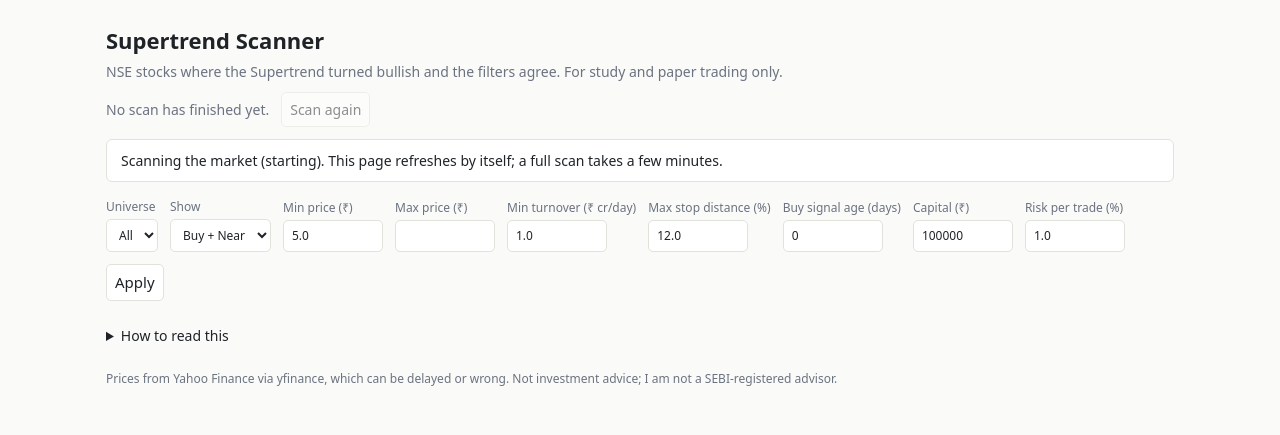
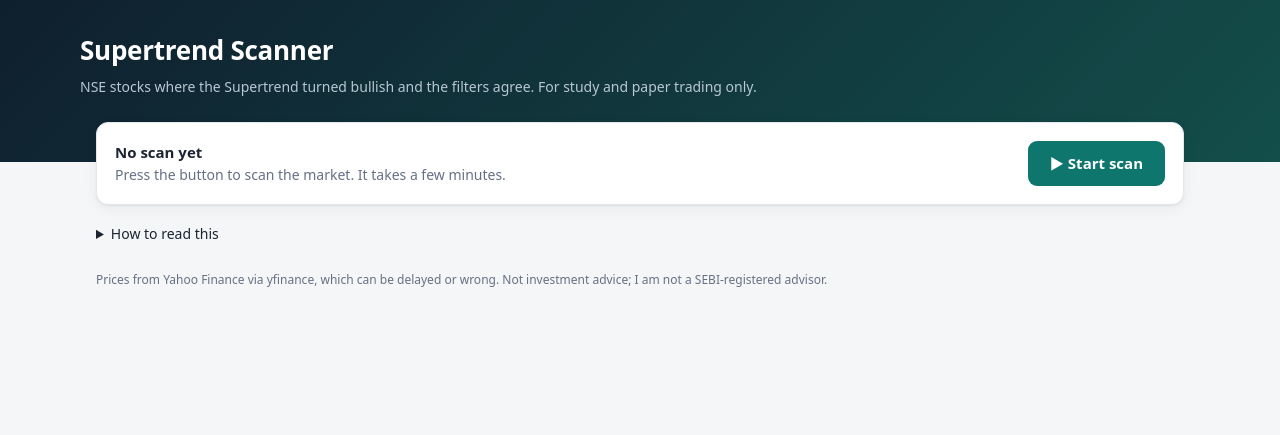
Before and after one commit to vikhyaat/supertrend-scanner, a Flask app: page / in a window 1280 px wide. Shown: the top 435 px of the page. Run offline with Flask 3, Linux system fonts and the light colour scheme.

Commit message:
Manual scan button and local stock lists

```diff
--- a/app.py
+++ b/app.py
@@ -2,30 +2,44 @@ import json
 import math
 import os
 import threading
-from datetime import date, datetime, timedelta
+from datetime import date, datetime
 from zoneinfo import ZoneInfo
 
-from flask import Flask, redirect, render_template, request
+from flask import Flask, jsonify, redirect, render_template, request
 
 import scanner
 
 IST = ZoneInfo("Asia/Kolkata")
 CACHE = os.path.join(os.path.dirname(os.path.abspath(__file__)), "data", "scan_cache.json")
-REFRESH_HOURS = float(os.environ.get("REFRESH_HOURS", "6"))   # auto-rescan when results are older than this
-COOLDOWN_MIN = float(os.environ.get("COOLDOWN_MIN", "30"))    # minimum gap between scans
+COOLDOWN_MIN = float(os.environ.get("COOLDOWN_MIN", "5"))   # gap required after a successful scan
+STUCK_MIN = 25                                              # a scan older than this is treated as dead
 
 app = Flask(__name__)
 lock = threading.Lock()
-state = {"status": "idle", "progress": "", "error": None, "rows": [], "updated": None, "data_date": None,
-         "provisional": False, "info": {}, "last_attempt": None}
+state = {"status": "idle", "stage": "", "done": 0, "total": 0, "error": None, "rows": [], "updated": None,
+         "data_date": None, "provisional": False, "info": {}, "log": [], "started": None, "scan_id": 0}
 
 
 def now():
     return datetime.now(IST)
 
 
+def minutes_since(iso):
+    return (now() - datetime.fromisoformat(iso)).total_seconds() / 60
+
+
 def market_open(t):
     return t.weekday() < 5 and (9, 15) <= (t.hour, t.minute) < (15, 30)
+
+
+def is_scanning():
+    return state["status"] == "scanning" and minutes_since(state["started"]) < STUCK_MIN
+
+
+def can_scan():
+    if is_scanning():
+        return False
+    return bool(state["error"]) or not state["updated"] or minutes_since(state["updated"]) >= COOLDOWN_MIN
 
 
 def load_cache():
@@ -38,52 +52,55 @@ def load_cache():
 
 def save_cache():
     os.makedirs(os.path.dirname(CACHE), exist_ok=True)
-    keys = ["rows", "updated", "data_date", "provisional", "info"]
     with open(CACHE, "w") as f:
-        json.dump({k: state[k] for k in keys}, f)
-
-
-def minutes_since(iso):
-    return (now() - datetime.fromisoformat(iso)).total_seconds() / 60
-
-
-def needs_refresh():
-    if state["last_attempt"] and minutes_since(state["last_attempt"]) < 10:
-        return False
-    if not state["updated"]:
-        return True
-    if minutes_since(state["updated"]) > REFRESH_HOURS * 60:
-        return True
-    return bool(state["provisional"] and not market_open(now()))   # re-scan once the day's candle is final
+        json.dump({k: state[k] for k in ("rows", "updated", "data_date", "provisional", "info")}, f)
 
 
 def start_scan():
     with lock:
-        if state["status"] == "scanning":
+        if is_scanning():
             return False
-        state.update(status="scanning", progress="starting", error=None, last_attempt=now().isoformat())
-    threading.Thread(target=_run, daemon=True).start()
+        state["scan_id"] += 1
+        state.update(status="scanning", stage="Starting", done=0, total=0, error=None, log=[],
+                     started=now().isoformat())
+        sid = state["scan_id"]
+    threading.Thread(target=_run, args=(sid,), daemon=True).start()
     return True
 
 
-def _run():
+def _run(sid):
+    def live():
+        return state["scan_id"] == sid
+
+    def progress(stage, done=0, total=0):
+        if live():
+            state.update(stage=stage, done=done, total=total)
+
+    def log(msg):
+        if live():
+            state["log"] = (state["log"] + [f"{now():%H:%M:%S}  {msg}"])[-40:]
+
     try:
-        rows, info = scanner.run_scan(lambda d, t: state.update(progress=f"{d} of {t} stocks checked"))
-        t = now()
-        with lock:
-            state.update(rows=rows, info=info, updated=t.isoformat(), data_date=info["data_date"],
-                         provisional=market_open(t))
-        save_cache()
+        rows, info = scanner.run_scan(progress, log)
+        if live():
+            t = now()
+            with lock:
+                state.update(rows=rows, info=info, updated=t.isoformat(), data_date=info["data_date"],
+                             provisional=market_open(t))
+            save_cache()
+            log(f"Finished: {len(rows)} setups found")
     except Exception as e:
-        state["error"] = str(e)
+        log(f"Failed: {e}")
+        if live():
+            state["error"] = str(e)
     finally:
-        state.update(status="idle", progress="")
+        if live():
+            state.update(status="idle", stage="")
 
 
 def num(name, default, lo=0.0, hi=None):
-    raw = request.args.get(name, "").strip()
     try:
-        v = float(raw)
+        v = float(request.args.get(name, "").strip())
     except ValueError:
         return default
     if not math.isfinite(v):
@@ -93,8 +110,6 @@ def num(name, default, lo=0.0, hi=None):
 
 @app.route("/")
 def index():
-    if needs_refresh():
-        start_scan()
     f = {"group": request.args.get("group", "All"), "show": request.args.get("show", "both"),
          "min_price": num("min_price", 5.0), "max_price": num("max_price", None),
          "min_turnover": num("min_turnover", 1.0), "max_risk": num("max_risk", 12.0, 0.1, 100),
@@ -117,24 +132,27 @@ def index():
         rows.append({**r, "qty": qty if r["status"] == "BUY" else qty // 2})
     rows.sort(key=lambda r: (r["status"] != "BUY", -r["filters_ok"], -r["adx"]))
     info = state["info"]
-    last = state["last_attempt"]
+    updated = state["updated"]
     return render_template(
         "index.html", rows=rows, f=f, groups=["All"] + list(info.get("loaded", {})), failed=info.get("failed", []),
-        scanning=state["status"] == "scanning", progress=state["progress"], error=state["error"],
-        provisional=state["provisional"], scanned=info.get("scanned", 0), total=len(state["rows"]),
+        scanning=is_scanning(), stage=state["stage"], done=state["done"], total=state["total"],
+        error=state["error"], log=state["log"], provisional=state["provisional"], scanned=info.get("scanned", 0),
         buys=sum(r["status"] == "BUY" for r in rows), nears=sum(r["status"] == "NEAR" for r in rows),
-        updated=datetime.fromisoformat(state["updated"]).astimezone(IST).strftime("%d %b %Y, %I:%M %p IST") if state["updated"] else None,
+        updated=datetime.fromisoformat(updated).astimezone(IST).strftime("%d %b %Y, %I:%M %p IST") if updated else None,
         data_date=date.fromisoformat(state["data_date"]).strftime("%d %b %Y") if state["data_date"] else None,
-        can_refresh=state["status"] != "scanning" and (not last or minutes_since(last) >= COOLDOWN_MIN),
-        cooldown=int(COOLDOWN_MIN))
+        can_scan=can_scan(), cooldown=int(COOLDOWN_MIN))
 
 
-@app.route("/refresh", methods=["POST"])
-def refresh():
-    last = state["last_attempt"]
-    if not last or minutes_since(last) >= COOLDOWN_MIN:
+@app.route("/scan", methods=["POST"])
+def scan():
+    if can_scan():
         start_scan()
     return redirect("/")
+
+
+@app.route("/status")
+def status():
+    return jsonify(scanning=is_scanning(), stage=state["stage"], done=state["done"], total=state["total"])
 
 
 @app.route("/healthz")
@@ -142,6 +160,4 @@ def healthz():
     return "ok"
 
 
-load_cache()
-if needs_refresh():
-    start_scan()
+load_cache()   # shows the last saved results on start; scans only start when you press the button
--- a/templates/index.html
+++ b/templates/index.html
@@ -3,47 +3,73 @@
 <head>
 <meta charset="utf-8">
 <meta name="viewport" content="width=device-width, initial-scale=1">
-{% if scanning %}<meta http-equiv="refresh" content="20">{% endif %}
 <title>Supertrend Scanner</title>
 <style>
-:root{--bg:#fafaf8;--fg:#1f2328;--mut:#6b7280;--line:#e2e2dc;--card:#fff;--buy:#1a6b3c;--near:#8a5a00}
-@media (prefers-color-scheme:dark){:root{--bg:#16181b;--fg:#e6e6e3;--mut:#9aa0a6;--line:#2f3338;--card:#1d2024;--buy:#5fbf86;--near:#d9a441}}
+:root{--bg:#f4f6f8;--fg:#1b2430;--mut:#667085;--line:#e3e8ee;--card:#fff;--accent:#0f766e;--accent2:#115e59;--buy:#0f7a45;--buyb:#e3f6ec;--near:#9a6200;--nearb:#fdf1d8;--head:#0f1f2e;--shadow:0 1px 2px rgba(16,24,40,.06),0 4px 14px rgba(16,24,40,.05)}
+@media (prefers-color-scheme:dark){:root{--bg:#0f1419;--fg:#e5e9ee;--mut:#97a1ad;--line:#27303a;--card:#171e26;--accent:#2dd4bf;--accent2:#5eead4;--buy:#5fd08f;--buyb:#12301f;--near:#e8b45a;--nearb:#3a2c10;--head:#0a1118;--shadow:none}}
 *{box-sizing:border-box}
-body{margin:0;background:var(--bg);color:var(--fg);font:15px/1.5 system-ui,-apple-system,"Segoe UI",Roboto,sans-serif}
-main{max-width:1100px;margin:0 auto;padding:24px 16px 48px}
-h1{font-size:22px;margin:0 0 4px;font-weight:600}
-.sub,.meta{color:var(--mut);font-size:14px;margin:0}
-.meta{margin-top:10px;display:flex;gap:12px;align-items:center;flex-wrap:wrap}
-.note{border:1px solid var(--line);background:var(--card);padding:10px 14px;border-radius:6px;margin:12px 0;font-size:14px}
-form.filters{display:flex;flex-wrap:wrap;gap:12px;align-items:end;margin:16px 0}
-label{display:flex;flex-direction:column;font-size:12px;color:var(--mut);gap:3px}
-input,select,button{font:inherit;padding:6px 8px;border:1px solid var(--line);border-radius:5px;background:var(--card);color:var(--fg)}
-input[type=number]{width:100px}
-button{cursor:pointer}button:disabled{opacity:.5;cursor:default}
-.wrap{overflow-x:auto;border:1px solid var(--line);border-radius:6px;background:var(--card)}
+body{margin:0;background:var(--bg);color:var(--fg);font:15px/1.55 system-ui,-apple-system,"Segoe UI",Roboto,sans-serif}
+header{background:linear-gradient(135deg,var(--head),#134e4a);color:#fff;padding:30px 16px 64px}
+.in{max-width:1120px;margin:0 auto}
+header h1{margin:0;font-size:26px;font-weight:650;letter-spacing:-.01em}
+header p{margin:6px 0 0;color:#b8c7d1;font-size:14px}
+main{max-width:1120px;margin:-40px auto 0;padding:0 16px 48px}
+.card{background:var(--card);border:1px solid var(--line);border-radius:12px;box-shadow:var(--shadow);padding:18px}
+.hero{display:flex;gap:16px;align-items:center;justify-content:space-between;flex-wrap:wrap}
+.hero .t{font-weight:600}.hero .s{color:var(--mut);font-size:14px}
+.btn{background:var(--accent);color:#fff;border:0;border-radius:9px;padding:11px 22px;font:inherit;font-weight:600;cursor:pointer;transition:.15s}
+@media (prefers-color-scheme:dark){.btn{color:#04201c}}
+.btn:hover{filter:brightness(1.08)}.btn:disabled{opacity:.45;cursor:not-allowed;filter:none}
+.bar{height:8px;background:var(--line);border-radius:99px;overflow:hidden;margin-top:12px}
+.bar i{display:block;height:100%;width:5%;background:var(--accent);border-radius:99px;transition:width .6s}
+.stats{display:grid;grid-template-columns:repeat(auto-fit,minmax(160px,1fr));gap:12px;margin:14px 0}
+.stat{padding:14px 16px}.stat b{display:block;font-size:24px;line-height:1.2}.stat span{color:var(--mut);font-size:13px}
+.note{border-left:3px solid var(--near);background:var(--card);border-radius:8px;padding:10px 14px;margin:12px 0;font-size:14px;border-top:1px solid var(--line);border-right:1px solid var(--line);border-bottom:1px solid var(--line)}
+.note.err{border-left-color:#c0392b}
+form.filters{display:grid;grid-template-columns:repeat(auto-fit,minmax(130px,1fr));gap:12px;align-items:end}
+label{display:flex;flex-direction:column;font-size:12px;color:var(--mut);gap:4px}
+input,select{font:inherit;padding:8px 9px;border:1px solid var(--line);border-radius:8px;background:var(--bg);color:var(--fg);width:100%}
+.apply{background:transparent;color:var(--accent);border:1px solid var(--accent);border-radius:8px;padding:8px;font:inherit;font-weight:600;cursor:pointer}
+.wrap{overflow:auto;max-height:70vh;margin-top:14px;border-radius:12px;border:1px solid var(--line);background:var(--card);box-shadow:var(--shadow)}
 table{border-collapse:collapse;width:100%;font-size:14px;white-space:nowrap}
-th,td{padding:8px 10px;text-align:right;border-bottom:1px solid var(--line)}
-th{font-size:12px;color:var(--mut);font-weight:600}
+th,td{padding:10px 12px;text-align:right;border-bottom:1px solid var(--line)}
+th{position:sticky;top:0;background:var(--card);font-size:12px;color:var(--mut);font-weight:600;text-transform:uppercase;letter-spacing:.03em}
 th:first-child,td:first-child,.l{text-align:left}
-tr:last-child td{border-bottom:0}
-.buy{color:var(--buy);font-weight:600}.near{color:var(--near);font-weight:600}
-details{margin-top:24px;font-size:14px}summary{cursor:pointer}
-footer{margin-top:24px;font-size:12px;color:var(--mut)}
+tbody tr:hover{background:rgba(15,118,110,.06)}tr:last-child td{border-bottom:0}
+td a{color:var(--fg);font-weight:600;text-decoration:none;border-bottom:1px dotted var(--mut)}
+.pill{display:inline-block;padding:2px 10px;border-radius:99px;font-size:12px;font-weight:700}
+.pill.BUY{background:var(--buyb);color:var(--buy)}.pill.NEAR{background:var(--nearb);color:var(--near)}
+details{margin-top:18px;font-size:14px;color:var(--mut)}summary{cursor:pointer;color:var(--fg)}
+pre{white-space:pre-wrap;font-size:12px;background:var(--card);border:1px solid var(--line);border-radius:8px;padding:10px}
+footer{margin-top:26px;font-size:12px;color:var(--mut)}
 </style>
 </head>
-<body><main>
-<h1>Supertrend Scanner</h1>
-<p class="sub">NSE stocks where the Supertrend turned bullish and the filters agree. For study and paper trading only.</p>
-<div class="meta">
-  <span>{% if updated %}Candles up to {{ data_date }} · scanned {{ updated }} · {{ scanned }} stocks{% else %}No scan has finished yet.{% endif %}</span>
-  <form method="post" action="/refresh"><button {% if not can_refresh %}disabled title="Scans are limited to one every {{ cooldown }} minutes"{% endif %}>Scan again</button></form>
+<body>
+<header><div class="in"><h1>Supertrend Scanner</h1><p>NSE stocks where the Supertrend turned bullish and the filters agree. For study and paper trading only.</p></div></header>
+<main>
+<div class="card hero">
+  <div>
+    {% if scanning %}<div class="t">Scanning the market…</div><div class="s"><span id="stage">{{ stage }}</span> <span id="pct">{% if total %}· {{ done }} of {{ total }} stocks{% endif %}</span></div>
+    {% elif updated %}<div class="t">Last scan: {{ updated }}</div><div class="s">Candles up to {{ data_date }} · {{ scanned }} stocks checked</div>
+    {% else %}<div class="t">No scan yet</div><div class="s">Press the button to scan the market. It takes a few minutes.</div>{% endif %}
+  </div>
+  <form method="post" action="/scan"><button class="btn" {% if not can_scan %}disabled{% endif %}>{% if scanning %}Scanning…{% else %}▶ Start scan{% endif %}</button></form>
 </div>
-{% if scanning %}<div class="note">Scanning the market ({{ progress }}). This page refreshes by itself; a full scan takes a few minutes.{% if total %} Showing the previous results meanwhile.{% endif %}</div>{% endif %}
-{% if provisional and not scanning %}<div class="note">This scan ran while the market was open, so today's candle was still forming and signals can change. Reload after 3:30 PM IST for a fresh scan.</div>{% endif %}
-{% if error %}<div class="note">The last scan failed: {{ error }}</div>{% endif %}
-{% if failed %}<div class="note">Could not load stock list: {{ failed|join(', ') }}.</div>{% endif %}
+{% if scanning %}<div class="bar"><i id="bar" style="width:{{ (100 * done / total) if total else 5 }}%"></i></div>{% endif %}
+{% if not scanning and updated and not can_scan %}<div class="s" style="color:var(--mut);font-size:13px;margin-top:8px">You can scan again {{ cooldown }} minutes after the last scan.</div>{% endif %}
 
-<form class="filters" method="get">
+{% if error %}<div class="note err"><b>The last scan failed:</b> {{ error }}</div>{% endif %}
+{% if provisional and not scanning %}<div class="note">That scan ran while the market was open, so today's candle was still forming and signals can change. Scan again after 3:30 PM IST.</div>{% endif %}
+{% if failed %}<div class="note">Could not load stock list: {{ failed|join(', ') }}. Add the CSV to the <code>universe</code> folder.</div>{% endif %}
+
+{% if updated %}
+<div class="stats">
+  <div class="card stat"><b>{{ buys }}</b><span>Buy signals</span></div>
+  <div class="card stat"><b>{{ nears }}</b><span>Near setups</span></div>
+  <div class="card stat"><b>{{ scanned }}</b><span>Stocks checked</span></div>
+  <div class="card stat"><b>{{ data_date }}</b><span>Latest candle</span></div>
+</div>
+<form class="card filters" method="get">
   <label>Universe<select name="group">{% for g in groups %}<option {{ 'selected' if g == f.group }}>{{ g }}</option>{% endfor %}</select></label>
   <label>Show<select name="show">{% for v, t in [('both','Buy + Near'),('BUY','Buy only'),('NEAR','Near only')] %}<option value="{{ v }}" {{ 'selected' if v == f.show }}>{{ t }}</option>{% endfor %}</select></label>
   <label>Min price (₹)<input type="number" name="min_price" value="{{ f.min_price }}" step="any" min="0"></label>
@@ -53,17 +79,15 @@ footer{margin-top:24px;font-size:12px;color:var(--mut)}
   <label>Buy signal age (days)<input type="number" name="recent" value="{{ f.recent }}" min="0" max="3"></label>
   <label>Capital (₹)<input type="number" name="capital" value="{{ f.capital|int }}" min="1000"></label>
   <label>Risk per trade (%)<input type="number" name="risk" value="{{ f.risk }}" step="any" min="0.1" max="5"></label>
-  <button type="submit">Apply</button>
+  <button class="apply" type="submit">Apply filters</button>
 </form>
-
 {% if rows %}
-<p class="sub" style="margin-bottom:8px">{{ buys }} buy · {{ nears }} near</p>
 <div class="wrap"><table>
 <thead><tr><th>Stock</th><th class="l">Signal</th><th>Price</th><th>Stop</th><th>Stop %</th><th>Target</th><th>Qty</th><th>Flip</th><th>Filters</th><th class="l">Missing</th><th>ADX</th><th>Chop</th><th>RSI</th><th>Vol ×</th><th>₹ cr/day</th></tr></thead>
 <tbody>
 {% for r in rows %}<tr>
 <td><a href="https://www.tradingview.com/chart/?symbol=NSE%3A{{ r.symbol|urlencode }}" target="_blank" rel="noopener">{{ r.symbol }}</a></td>
-<td class="l {{ 'buy' if r.status == 'BUY' else 'near' }}">{{ r.status }}</td>
+<td class="l"><span class="pill {{ r.status }}">{{ r.status }}</span></td>
 <td>{{ '%.2f'|format(r.close) }}</td><td>{{ '%.2f'|format(r.stop) }}</td><td>{{ '%.1f'|format(r.risk_pct) }}</td><td>{{ '%.2f'|format(r.target) }}</td>
 <td>{{ r.qty }}</td>
 <td>{{ 'today' if r.bars_since_flip == 0 else (r.bars_since_flip ~ 'd ago') }}</td>
@@ -71,11 +95,27 @@ footer{margin-top:24px;font-size:12px;color:var(--mut)}
 <td>{{ '%.1f'|format(r.adx) }} {{ '↑' if r.adx_rising else '↓' }}</td><td>{{ '%.1f'|format(r.chop) }}</td><td>{{ '%.1f'|format(r.rsi) }}</td><td>{{ '%.2f'|format(r.vol_x) }}</td><td>{{ '%.1f'|format(r.turnover_cr) }}</td>
 </tr>{% endfor %}
 </tbody></table></div>
-{% elif updated %}<div class="note">No stocks match these filters right now. That is normal; the filters are strict.</div>{% endif %}
+{% else %}<div class="note">No stocks match these filters right now. That is normal; the filters are strict.</div>{% endif %}
+{% endif %}
 
 <details><summary>How to read this</summary>
-<p><b>BUY</b>: the Supertrend turned bullish within the last few days and all 5 filters pass (ADX ≥ 22 with +DI above −DI, choppiness ≤ 55, price above the 200 EMA, RSI above 50, volume above its 20-day average). <b>NEAR</b>: a recent flip with 4 of 5 filters passing; the "Missing" column shows which one is blocking it, so watch it and do not buy yet.</p>
-<p><b>Stop</b> is the Supertrend line, <b>Target</b> is 2× the risk, and <b>Qty</b> sizes the position so a stop-out costs the chosen risk % of your capital (NEAR shows a half-size starter). Stocks with under a year of history are skipped. Check results, upcoming events and the price band (circuit limit) before any paper trade.</p>
+<p><b>BUY</b>: the Supertrend turned bullish within the last few days and all 5 filters pass (ADX ≥ 22 with +DI above −DI, choppiness ≤ 55, price above the 200 EMA, RSI above 50, volume above its 20-day average). <b>NEAR</b>: a recent flip with 4 of 5 filters passing; "Missing" shows which one blocks it, so watch it and do not buy yet.</p>
+<p><b>Stop</b> is the Supertrend line, <b>Target</b> is 2× the risk, and <b>Qty</b> sizes the position so a stop-out costs your chosen risk % of capital (NEAR shows a half-size starter). Stocks with under a year of history are skipped. Check results, upcoming events and the price band (circuit limit) before any paper trade.</p>
 </details>
+{% if log %}<details><summary>Scan log</summary><pre>{{ log|join('\n') }}</pre></details>{% endif %}
 <footer>Prices from Yahoo Finance via yfinance, which can be delayed or wrong. Not investment advice; I am not a SEBI-registered advisor.</footer>
-</main></body></html>
+</main>
+{% if scanning %}<script>
+async function poll(){
+  try{
+    const s=await (await fetch('/status')).json();
+    if(!s.scanning){location.reload();return}
+    document.getElementById('stage').textContent=s.stage;
+    document.getElementById('pct').textContent=s.total?('· '+s.done+' of '+s.total+' stocks'):'';
+    document.getElementById('bar').style.width=(s.total?Math.max(5,Math.round(100*s.done/s.total)):5)+'%';
+  }catch(e){}
+  setTimeout(poll,3000);
+}
+poll();
+</script>{% endif %}
+</body></html>
```
Also changed, not shown: scanner.py (+44 -32 lines).
